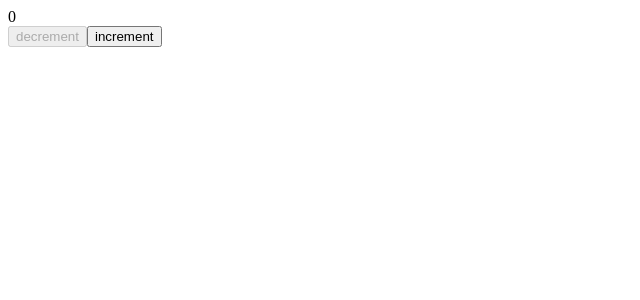
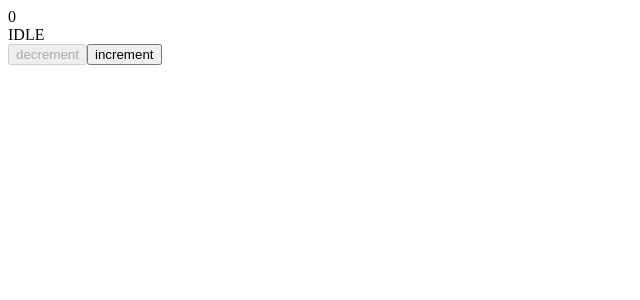
Before and after one commit to nvmnghia/counter-custom-hook, a React (Create React App) app: page / in a window 1280 px wide. Shown: the top 300 px of the page, without its empty margins (0-640 px from the left). Built offline with nearby package versions, Linux system fonts and the light colour scheme.

Commit message:
feat: add `FAILED` and `SUCCESS` status
Furthermore, if `SUCCESS` is reached, after 2s, it becoms `IDLE`.

```diff
--- a/src/counter/counter.js
+++ b/src/counter/counter.js
@@ -7,7 +7,7 @@ const Counter = () => {
   return (
     <div>
       <div>{counter.value ?? ''}</div>
-      {counter.status === Status.LOADING && <div>loading</div>}
+      <div>{counter.status}</div>
       <div>
         <button
           onClick={decrement}
--- a/src/counter/hook.js
+++ b/src/counter/hook.js
@@ -4,6 +4,8 @@ import * as API from '../mock/api';
 const Status = {
   IDLE: 'IDLE',
   LOADING: 'LOADING',
+  SUCCESS: 'SUCCESS',
+  FAILED: 'FAILED',
 };
 
 const useNghiaCounter = () => {
@@ -16,21 +18,33 @@ const useNghiaCounter = () => {
   useEffect(() => {
     (async () => {
       try {
-        setCounter({ value: await API.get(), status: Status.IDLE });
+        setCounter({ value: await API.get(), status: Status.SUCCESS });
       } catch {
-        setCounter({ value: undefined, status: Status.IDLE });
+        setCounter({ value: undefined, status: Status.FAILED });
       }
     })();
   }, []);
+
+  // Revert to IDLE after 2s
+  useEffect(() => {
+    if (counter.status === Status.SUCCESS) {
+      const timerID = setTimeout(
+        () => setCounter({ value: counter.value, status: Status.IDLE }),
+        2000
+      );
+
+      return () => clearTimeout(timerID);
+    }
+  }, [counter]);
 
   // TODO: setState() batching INSIDE Promise is only available in 18+ WITH createRoot()
   const decrement = useCallback(async () => {
     setCounter({ value: counter.value, status: Status.LOADING });
 
     try {
-      setCounter({ value: await API.decrement(), status: Status.IDLE });
+      setCounter({ value: await API.decrement(), status: Status.SUCCESS });
     } catch {
-      setCounter({ value: counter.value, status: Status.IDLE });
+      setCounter({ value: counter.value, status: Status.FAILED });
     }
   }, [counter.value]); // EXACTLY counter.value, NOT the whole counter
 
@@ -38,9 +52,9 @@ const useNghiaCounter = () => {
     setCounter({ value: counter.value, status: Status.LOADING });
 
     try {
-      setCounter({ value: await API.increment(), status: Status.IDLE });
+      setCounter({ value: await API.increment(), status: Status.SUCCESS });
     } catch {
-      setCounter({ value: counter.value, status: Status.IDLE });
+      setCounter({ value: counter.value, status: Status.FAILED });
     }
   }, [counter.value]);
 
--- a/src/mock/api.js
+++ b/src/mock/api.js
@@ -5,6 +5,10 @@ const MAX_SLEEP = 2000;
 const SLEEP_RANGE = MAX_SLEEP - MIN_SLEEP;
 const sleep = (ms) => new Promise((resolve) => setTimeout(resolve, ms));
 const randomSleep = () => sleep(Math.random() * SLEEP_RANGE + MIN_SLEEP);
+
+const randomThrow = () => {
+  if (Math.random() < 0.2) throw new Error('oh fuck');
+};
 
 /* Local storage */
 
@@ -30,17 +34,20 @@ const initCounter = () => {
 
 const get = async () => {
   await randomSleep();
+  randomThrow();
   return COUNTER ?? initCounter();
 };
 
 const increment = async () => {
   await randomSleep();
+  randomThrow();
   if (COUNTER < 10) setLSCounter(++COUNTER);
   return COUNTER;
 };
 
 const decrement = async () => {
   await randomSleep();
+  randomThrow();
   if (COUNTER > 0) setLSCounter(--COUNTER);
   return COUNTER;
 };
```
